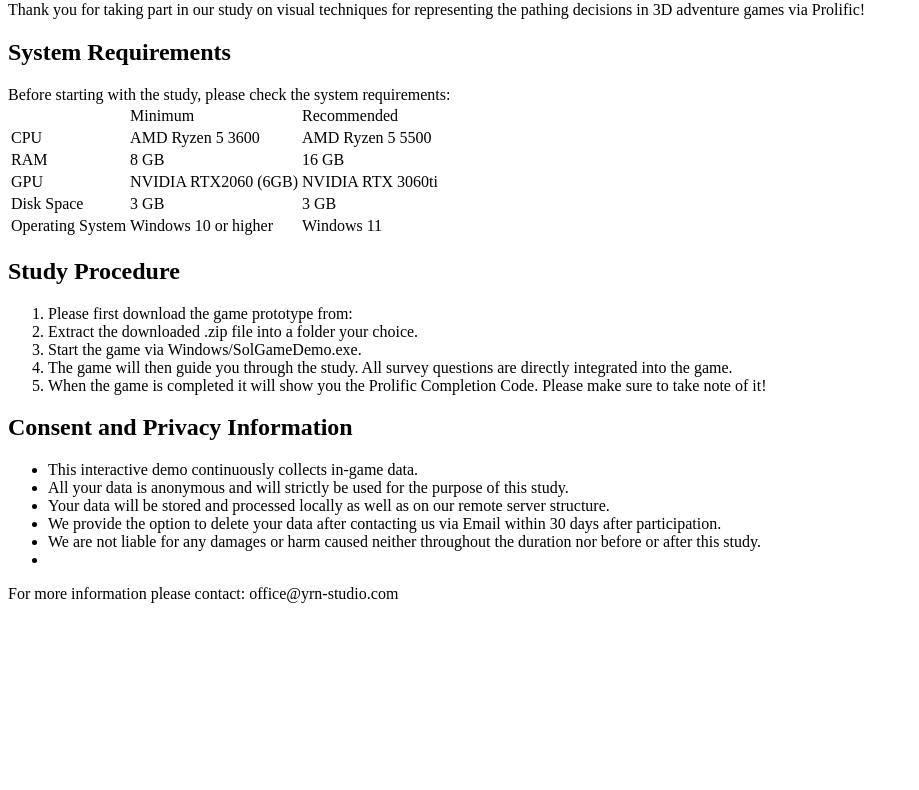
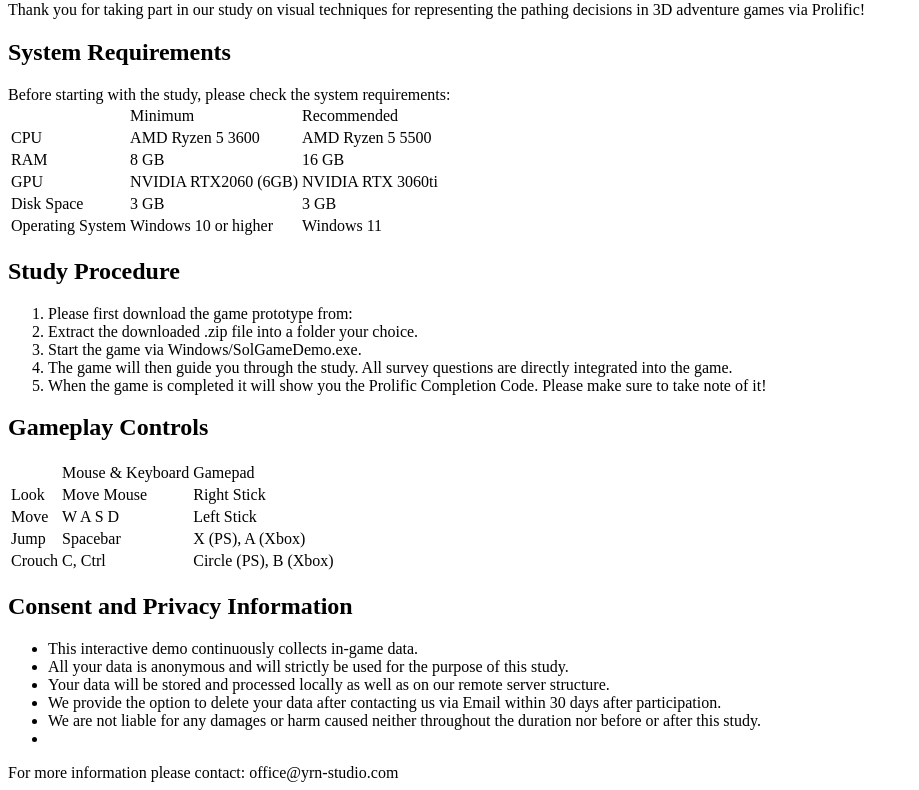
Before and after one commit to wguenter/pathing, a plain HTML site: page index.html in a window 1280 px wide. Shown: the part 79-869 px from the top of the page, without its empty margins (0-919 px from the left). Before the commit the page ends 800 px from the top, so only its background shows below. Drawn offline with Linux system fonts and the light colour scheme.

Commit message:
Update index.html

```diff
--- a/index.html
+++ b/index.html
@@ -53,6 +53,35 @@
       <li>When the game is completed it will show you the Prolific Completion Code. Please make sure to take note of it!</li>
     </ol>
 
+    <h2>Gameplay Controls</h2>
+    <table>
+      <tr>
+        <td></td>
+        <td>Mouse & Keyboard</td>
+        <td>Gamepad</td>
+      </tr>
+      <tr>
+        <td>Look</td>
+        <td>Move Mouse</td>
+        <td>Right Stick</td>
+      </tr>
+      <tr>
+        <td>Move</td>
+        <td>W A S D</td>
+        <td>Left Stick</td>
+      </tr>
+      <tr>
+        <td>Jump</td>
+        <td>Spacebar</td>
+        <td>X (PS), A (Xbox)</td>
+      </tr>
+      <tr>
+        <td>Crouch</td>
+        <td>C, Ctrl</td>
+        <td>Circle (PS), B (Xbox)</td>
+      </tr>
+    </table>
+
     <h2>Consent and Privacy Information</h2>
 
     <ul>
```
